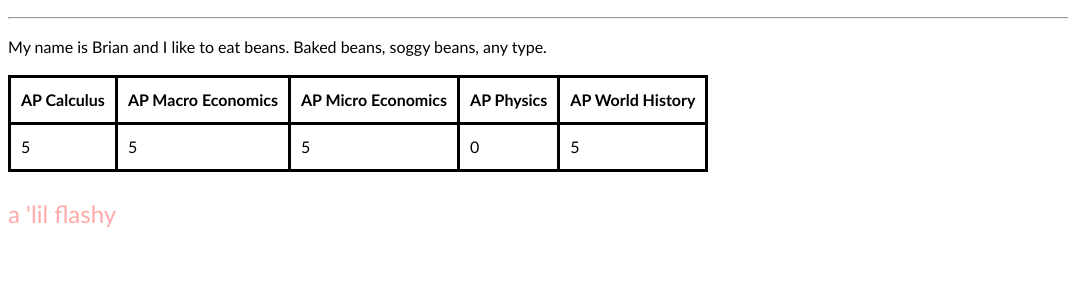
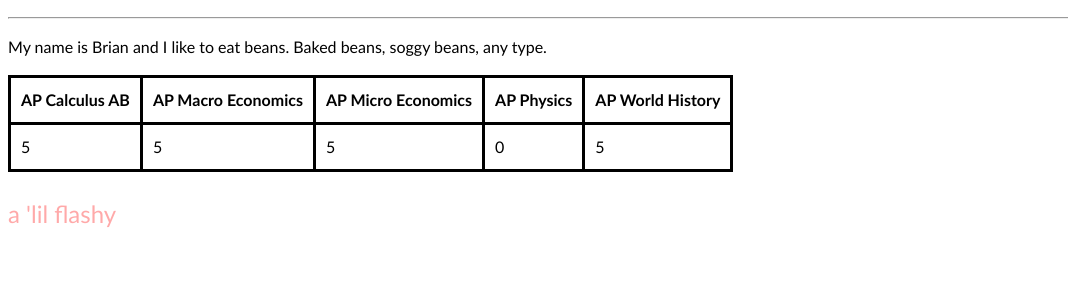
Before and after one commit to Briocg/prototype, a plain HTML site: page index.html in a window 1280 px wide. Shown: the part 130-434 px from the top of the page, 0-1068 px from the left. Drawn offline with Linux system fonts and the light colour scheme.

Commit message:
Update index.html

```diff
--- a/index.html
+++ b/index.html
@@ -19,7 +19,7 @@
 
   <table>
     <tr>
-    <th class="goated">AP Calculus</th>
+    <th class="goated">AP Calculus AB</th>
     <th class="goated">AP Macro Economics</th>
     <th class="goated">AP Micro Economics</th>
     <th class="ass">AP Physics</th>
```
